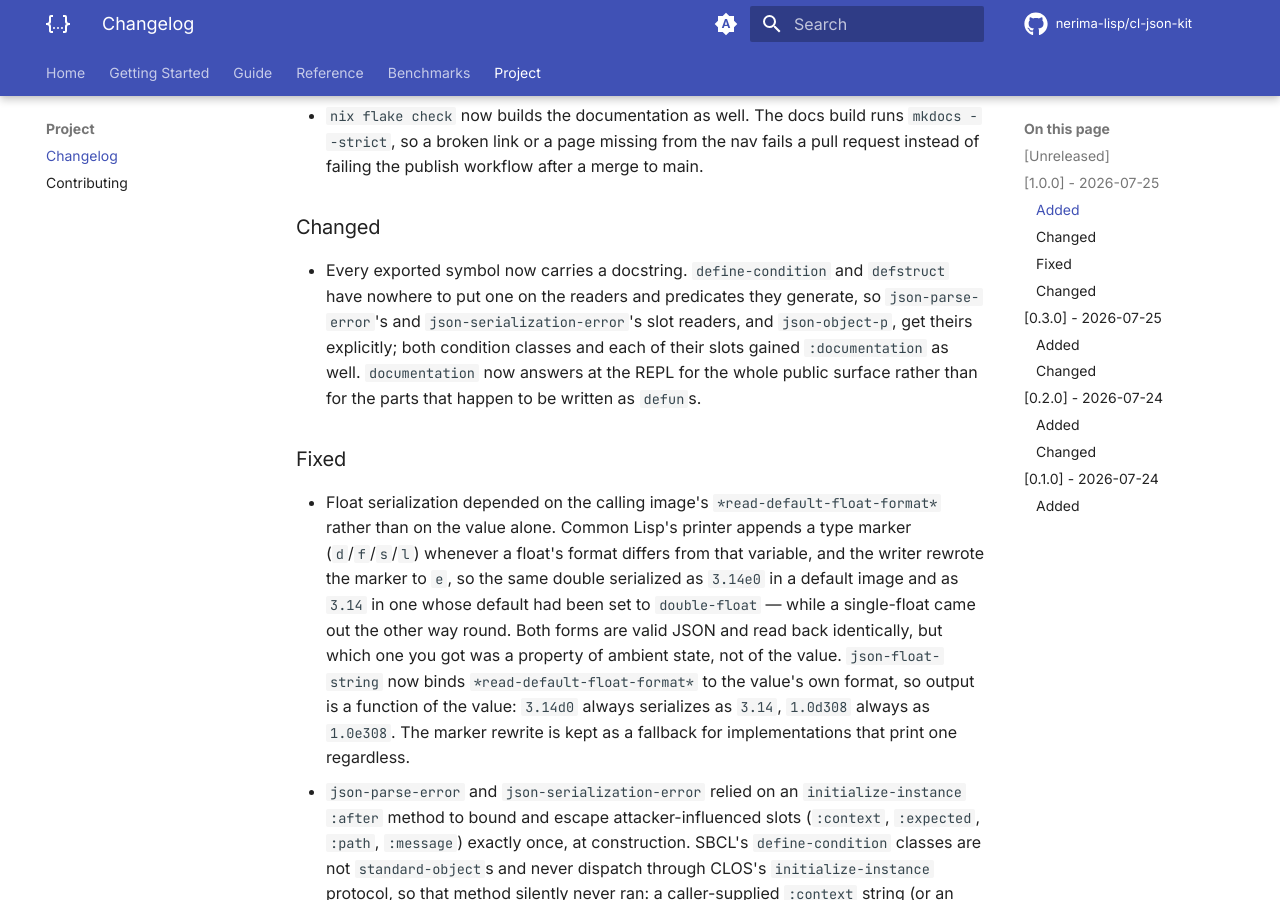
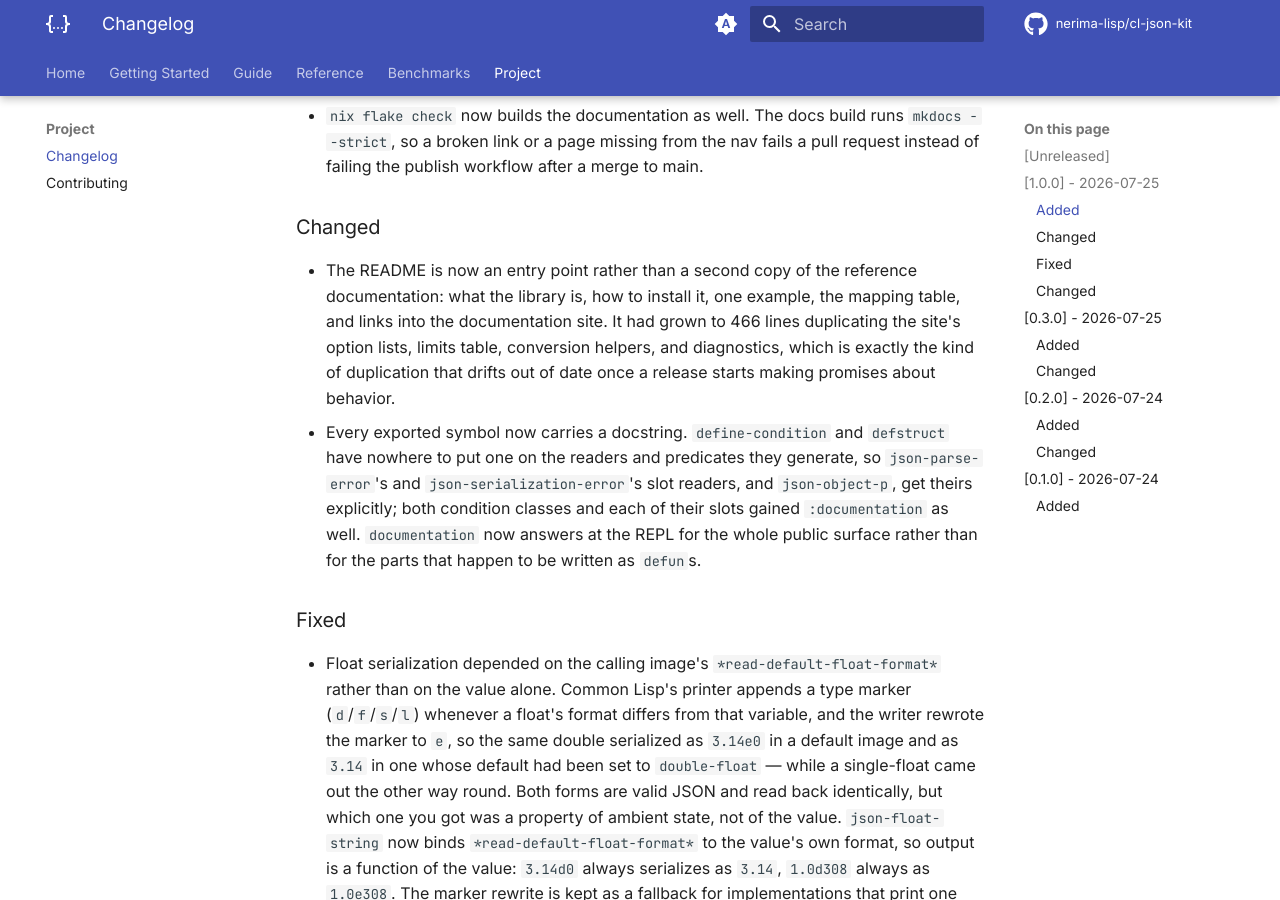
Before and after one commit to nerima-lisp/cl-json-kit, an MkDocs documentation site: the page built from docs/src/changelog.md, in a window 1280 px wide and 900 px high, scrolled down 1253 px. Built offline with MkDocs 1.6.1 and Material for MkDocs 9.7.7, drawn with Linux system fonts in a browser that asks for light colours; comment, search, counter and statistics services are not loaded.

Commit message:
docs: make the README an entry point, not a second reference manual (#19)
The README had grown to 466 lines that restated the documentation site in
full: every entry point's lambda list, the reader callback semantics, the
duplicate-key policies, the conversion helpers, the limits table, and the
diagnostics readers.  All of it already exists at
nerima-lisp.github.io/cl-json-kit, maintained as the source of truth, so the
copy was pure duplication -- and duplication that drifts is a real hazard now
that 1.0 makes promises about behavior a stale README could contradict.

Keep what a front page is for: what the library is, how to install it, one
worked example, the mapping table people actually look up, the handful of
properties that distinguish it, and links into the site for everything else.
115 lines.

No content is lost; every removed section has a corresponding page linked
from the new "What you also get" list.

```diff
--- a/docs/src/changelog.md
+++ b/docs/src/changelog.md
@@ -57,6 +57,12 @@ compatibility promise, not after one.
 
 ### Changed
 
+- The README is now an entry point rather than a second copy of the reference
+  documentation: what the library is, how to install it, one example, the
+  mapping table, and links into the documentation site. It had grown to 466
+  lines duplicating the site's option lists, limits table, conversion helpers,
+  and diagnostics, which is exactly the kind of duplication that drifts out of
+  date once a release starts making promises about behavior.
 - Every exported symbol now carries a docstring. `define-condition` and
   `defstruct` have nowhere to put one on the readers and predicates they
   generate, so `json-parse-error`'s and `json-serialization-error`'s slot
```
Also changed, not shown: CHANGELOG.md, README.md.
